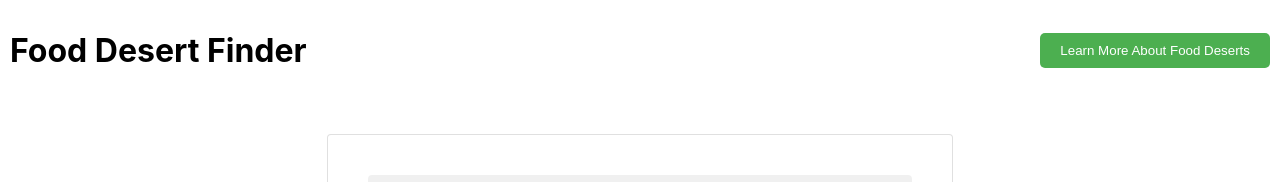
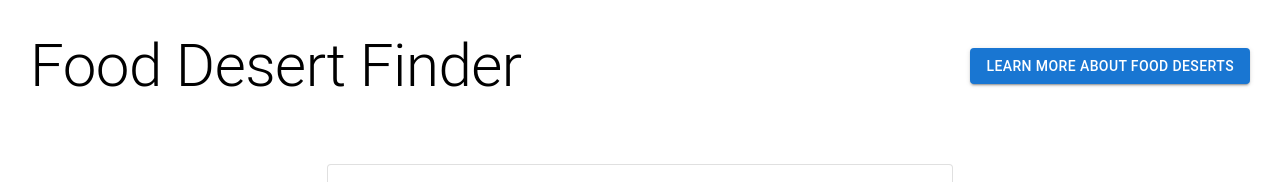
Before and after one commit to Jumpy-display/HackMerced25, a React (Create React App) app in the folder desert/: page / in a window 1280 px wide. Shown: the top 182 px of the page. Built offline with nearby package versions, Linux system fonts and the light colour scheme.

Commit message:
styled the title and button

```diff
--- a/desert/src/App.js
+++ b/desert/src/App.js
@@ -3,6 +3,7 @@ import AddressForm from "./AddressForm";
 import GroceryMap from "./GroceryMap";
 import StoreTable from "./StoreTable";
 import { useState } from "react";
+import { Button, Typography} from "@mui/material";
 
 function App() {
   const [location, setLocation] = useState({ lat: 37.3022, lon: -120.4820 });
@@ -21,21 +22,13 @@ function App() {
 
   return (
     <div className="App">
-      <div style={{ display: 'flex', justifyContent: 'space-between', alignItems: 'center', padding: '10px' }}>
-        <h1>Food Desert Finder</h1>
-        <button
+      <div style={{ display: 'flex', justifyContent: 'space-between', alignItems: 'center', padding: '30px', margin: '0px' }}>
+        <Typography variant="h2">Food Desert Finder</Typography>
+        <Button variant="contained"
           onClick={openArticle}
-          style={{
-            padding: '10px 20px',
-            backgroundColor: '#4CAF50',
-            color: 'white',
-            border: 'none',
-            borderRadius: '5px',
-            cursor: 'pointer'
-          }}
         >
           Learn More About Food Deserts
-        </button>
+        </Button>
       </div>
       <AddressForm onSearch={handleSearch} stores={stores} setStores={setStores} povertyData={povertyData} setLoading={setMapLoading}/>
       <GroceryMap
```
